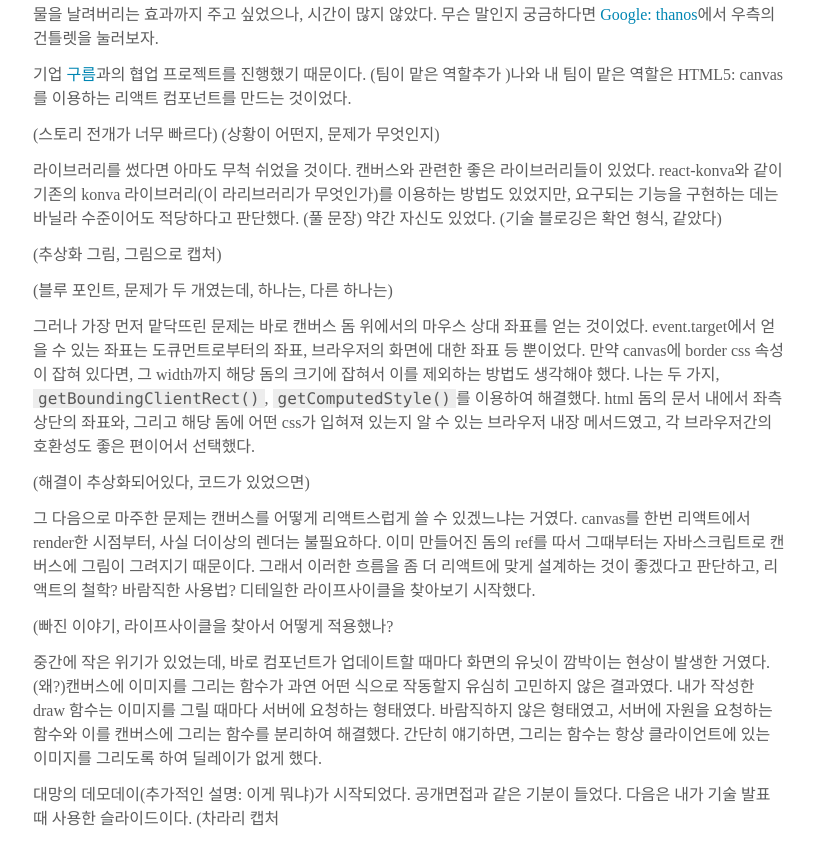
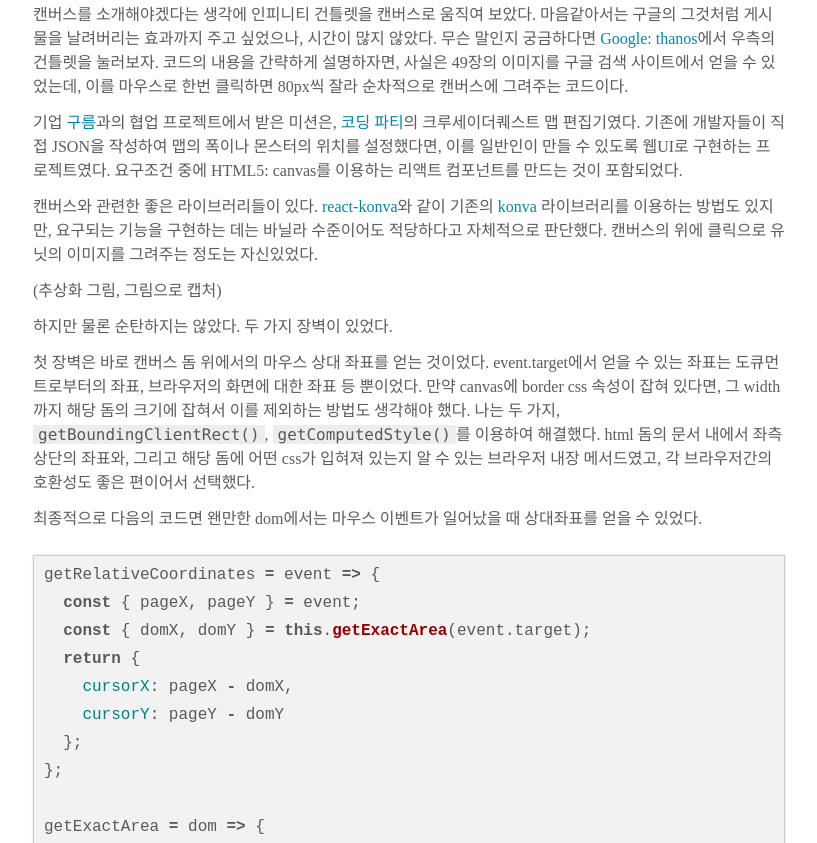
Before and after one commit to Rockheung/rockheung.github.io, a Jekyll site: the page built from _posts/2019-05-03-캔버스-위에서의-한달.md, in a window 1280 px wide and 1400 px high, scrolled down 741 px. Shown: the part 254-1097 px from the top of the window, without its empty margins (231-1048 px from the left). Built offline with Jekyll 4.4.1, drawn with Linux system fonts in a browser that asks for light colours; a style sheet for code colours, icons or effects is not loaded; some of the changed text lies outside the part shown; grey boxes are pictures that could not be loaded.

Commit message:
_posts/2019-05-03-캔버스-위에서의-한달.md updated from https://stackedit.io/

````diff
--- a/_posts/2019-05-03-캔버스-위에서의-한달.md
+++ b/_posts/2019-05-03-캔버스-위에서의-한달.md
@@ -6,33 +6,63 @@ tags: codestates javascript bootcamp canvas
 categories: Daily
 
 ---
-지난 4주 동안, 나는 캔버스에 있었다. 생소하신 분들을 위해, 간단하게 소개해 볼까 한다.
+지난 4주 동안, 나는 캔버스에 있었다. 생소하신 분들을 위해, 간단하게 소개해 볼까 한다. 물론 스포일러는 없으니 안심해도 좋다.
 
 <div>
 <canvas id="root" height='160px' width='160px' style="border-style: dashed; border-width:5px;"></canvas>
 <script>const imgSize=80;const canvasRatio=2;const framerate=15;const moveXoffset=0;let canvas=document.querySelector("#root");let ctx=canvas.getContext('2d');var handIdle=new  Image();handIdle.src='https://rockheung.github.io/thanos-finger-snap-clone/thanos_idle.png';handIdle.onload=()=>{ctx.drawImage(handIdle,0,0,handIdle.width*canvasRatio, handIdle.height*canvasRatio);};handIdle.onerror=(e)=>console.log(e);let isRunning=true;const renderSnap=()=>{let handSnap=new  Image();handSnap.src='https://rockheung.github.io/thanos-finger-snap-clone/thanos_snap.png';handSnap.onload=()=>{if  (isRunning){renderFrame(0,handSnap);}}};const renderFrame=(i,img)=>{if  (i>img.width/imgSize-1){ctx.clearRect(0,0,imgSize*canvasRatio,imgSize*canvasRatio); ctx.drawImage(handIdle,0,0,handIdle.width*canvasRatio,handIdle.height*canvasRatio);isRunning=true;return;}isRunning=false;ctx.clearRect(0,0,imgSize*canvasRatio,imgSize*canvasRatio);ctx.drawImage(img,i*(imgSize+moveXoffset),0,imgSize,imgSize,0,0,imgSize*canvasRatio,80*canvasRatio);setTimeout(()=>renderFrame(i+1,img),1000/framerate);};canvas.onclick=renderSnap;</script>
 </div>
 
-<iframe src="https://stackblitz.com/edit/thanos-finger-snap-clone?embed=1&file=index.js" width="752" height="548" scrolling="no" frameborder="0" webkitallowfullscreen mozallowfullscreen allowfullscreen></iframe>
+<iframe src="https://stackblitz.com/edit/thanos-finger-snap-clone?embed=1&file=index.js&view=editor" width="752" height="548" scrolling="no" frameborder="0" webkitallowfullscreen mozallowfullscreen allowfullscreen></iframe>
 
-캔버스를 소개해야겠다는 생각에 인피니티 건틀렛을 캔버스로 움직여 보았다. 마음같아서는 구글의 그것처럼 게시물을 날려버리는 효과까지 주고 싶었으나, 시간이 많지 않았다. 무슨 말인지 궁금하다면 [Google: thanos](https://www.google.com/search?q=thanos&oq=thanos&aqs=chrome.0.69i59j69i60l3j0l2.1193j0j9&sourceid=chrome&ie=UTF-8)에서 우측의 건틀렛을 눌러보자.
+캔버스를 소개해야겠다는 생각에 인피니티 건틀렛을 캔버스로 움직여 보았다. 마음같아서는 구글의 그것처럼 게시물을 날려버리는 효과까지 주고 싶었으나, 시간이 많지 않았다. 무슨 말인지 궁금하다면 [Google: thanos](https://www.google.com/search?q=thanos&oq=thanos&aqs=chrome.0.69i59j69i60l3j0l2.1193j0j9&sourceid=chrome&ie=UTF-8)에서 우측의 건틀렛을 눌러보자. 코드의 내용을 간략하게 설명하자면, 사실은 49장의 이미지를 구글 검색 사이트에서 얻을 수 있었는데, 이를 마우스로 한번 클릭하면 80px씩 잘라 순차적으로 캔버스에 그려주는 코드이다.
 
-기업 [구름](https://www.goorm.io/)과의 협업 프로젝트를 진행했기 때문이다. (팀이 맡은 역할추가 )나와 내 팀이 맡은 역할은 HTML5: canvas를 이용하는 리액트 컴포넌트를 만드는 것이었다.
+기업 [구름](https://www.goorm.io/)과의 협업 프로젝트에서 받은 미션은, [코딩 파티](https://codingparty.goorm.io/)의 크루세이더퀘스트 맵 편집기였다. 기존에 개발자들이 직접 JSON을 작성하여 맵의 폭이나 몬스터의 위치를 설정했다면, 이를 일반인이 만들 수 있도록 웹UI로 구현하는 프로젝트였다. 요구조건 중에 HTML5: canvas를 이용하는 리액트 컴포넌트를 만드는 것이 포함되었다.
 
-
-(스토리 전개가 너무 빠르다)
-(상황이 어떤지, 문제가 무엇인지)
-
-라이브러리를 썼다면 아마도 무척 쉬었을 것이다. 캔버스와 관련한 좋은 라이브러리들이 있었다. react-konva와 같이 기존의 konva 라이브러리(이 라리브러리가 무엇인가)를 이용하는 방법도 있었지만, 요구되는 기능을 구현하는 데는 바닐라 수준이어도 적당하다고 판단했다. (풀 문장) 약간 자신도 있었다. (기술 블로깅은 확언 형식, 같았다)
+캔버스와 관련한 좋은 라이브러리들이 있다. [react-konva](https://github.com/konvajs/react-konva)와 같이 기존의 [konva](https://konvajs.org/) 라이브러리를 이용하는 방법도 있지만, 요구되는 기능을 구현하는 데는 바닐라 수준이어도 적당하다고 자체적으로 판단했다. 캔버스의 위에 클릭으로 유닛의 이미지를 그려주는 정도는 자신있었다.
 
 
 (추상화 그림, 그림으로 캡처)
 
-(블루 포인트, 문제가 두 개였는데, 하나는, 다른 하나는)
+하지만 물론 순탄하지는 않았다. 두 가지 장벽이 있었다.
 
-그러나 가장 먼저 맡닥뜨린 문제는 바로 캔버스 돔 위에서의 마우스 상대 좌표를 얻는 것이었다. event.target에서 얻을 수 있는 좌표는 도큐먼트로부터의 좌표, 브라우저의 화면에 대한 좌표 등 뿐이었다. 만약 canvas에 border css 속성이 잡혀 있다면, 그  width까지 해당 돔의 크기에 잡혀서 이를 제외하는 방법도 생각해야 했다. 나는 두 가지, `getBoundingClientRect()`, `getComputedStyle()`를 이용하여 해결했다. html 돔의 문서 내에서 좌측 상단의 좌표와, 그리고 해당 돔에 어떤 css가 입혀져 있는지 알 수 있는 브라우저 내장 메서드였고, 각 브라우저간의 호환성도 좋은 편이어서 선택했다.
+첫 장벽은 바로 캔버스 돔 위에서의 마우스 상대 좌표를 얻는 것이었다. event.target에서 얻을 수 있는 좌표는 도큐먼트로부터의 좌표, 브라우저의 화면에 대한 좌표 등 뿐이었다. 만약 canvas에 border css 속성이 잡혀 있다면, 그  width까지 해당 돔의 크기에 잡혀서 이를 제외하는 방법도 생각해야 했다. 나는 두 가지, `getBoundingClientRect()`, `getComputedStyle()`를 이용하여 해결했다. html 돔의 문서 내에서 좌측 상단의 좌표와, 그리고 해당 돔에 어떤 css가 입혀져 있는지 알 수 있는 브라우저 내장 메서드였고, 각 브라우저간의 호환성도 좋은 편이어서 선택했다.
 
-(해결이 추상화되어있다, 코드가 있었으면)
+최종적으로 다음의 코드면 왠만한 dom에서는 마우스 이벤트가 일어났을 때 상대좌표를 얻을 수 있었다.
+
+
+```javascript
+getRelativeCoordinates = event => {
+  const { pageX, pageY } = event;
+  const { domX, domY } = this.getExactArea(event.target);
+  return {
+    cursorX: pageX - domX,
+    cursorY: pageY - domY
+  };
+};
+
+getExactArea = dom => {
+  const { left, top, width, height } = dom.getBoundingClientRect();
+  const {
+    borderLeftWidth,
+    borderTopWidth,
+    borderRightWidth,
+    borderBottomWidth
+  } = window.getComputedStyle(dom);
+  let styleOffset = {
+    borderLeft: Number.parseFloat(borderLeftWidth),
+    borderTop: Number.parseFloat(borderTopWidth),
+    borderRight: Number.parseFloat(borderRightWidth),
+    borderBottom: Number.parseFloat(borderBottomWidth)
+  };
+  return {
+    domX: left + styleOffset.borderLeft,
+    domY: top + styleOffset.borderTop,
+    domWidth: width - styleOffset.borderLeft - styleOffset.borderRight,
+    domHeight: height - styleOffset.borderTop - styleOffset.borderBottom
+  };
+};
+```
 
 그 다음으로 마주한 문제는 캔버스를 어떻게 리액트스럽게 쓸 수 있겠느냐는 거였다. canvas를 한번 리액트에서 render한 시점부터, 사실 더이상의 렌더는 불필요하다. 이미 만들어진 돔의  ref를 따서 그때부터는 자바스크립트로 캔버스에 그림이 그려지기 때문이다. 그래서 이러한 흐름을 좀 더 리액트에 맞게 설계하는 것이 좋겠다고 판단하고, 리액트의 철학? 바람직한 사용법? 디테일한 라이프사이클을 찾아보기 시작했다.
 
````
